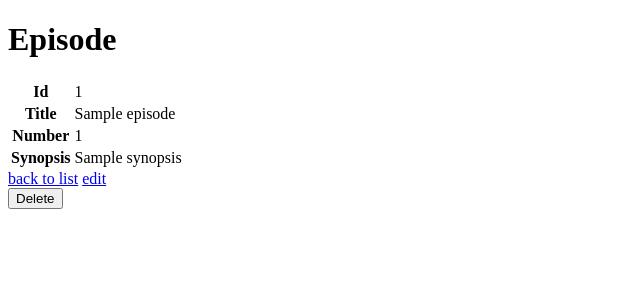
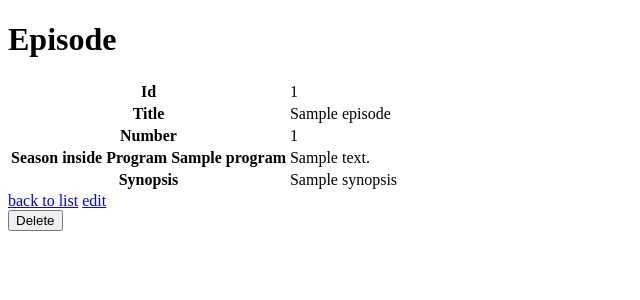
Before and after one commit to apsuma/wild-series, a Symfony app: template templates/episode/show.html.twig in a window 1280 px wide. Shown: the part 44-344 px from the top of the page, without its empty margins (0-640 px from the left). Run offline with Twig, Linux system fonts and the light colour scheme; the template is opened without the code that fills it: most values are stand-ins (such as "Sample title", 1, 10 or a date in 2020); some libraries are stand-ins or nearby versions.

Commit message:
add season and pgm inside episode index

```diff
--- a/templates/episode/show.html.twig
+++ b/templates/episode/show.html.twig
@@ -20,6 +20,10 @@
                 <td>{{ episode.number }}</td>
             </tr>
             <tr>
+                <th>Season inside Program {{ episode.season.program.title }}</th>
+                <td>{{ episode.season.description }}</td>
+            </tr>
+            <tr>
                 <th>Synopsis</th>
                 <td>{{ episode.synopsis }}</td>
             </tr>
```
